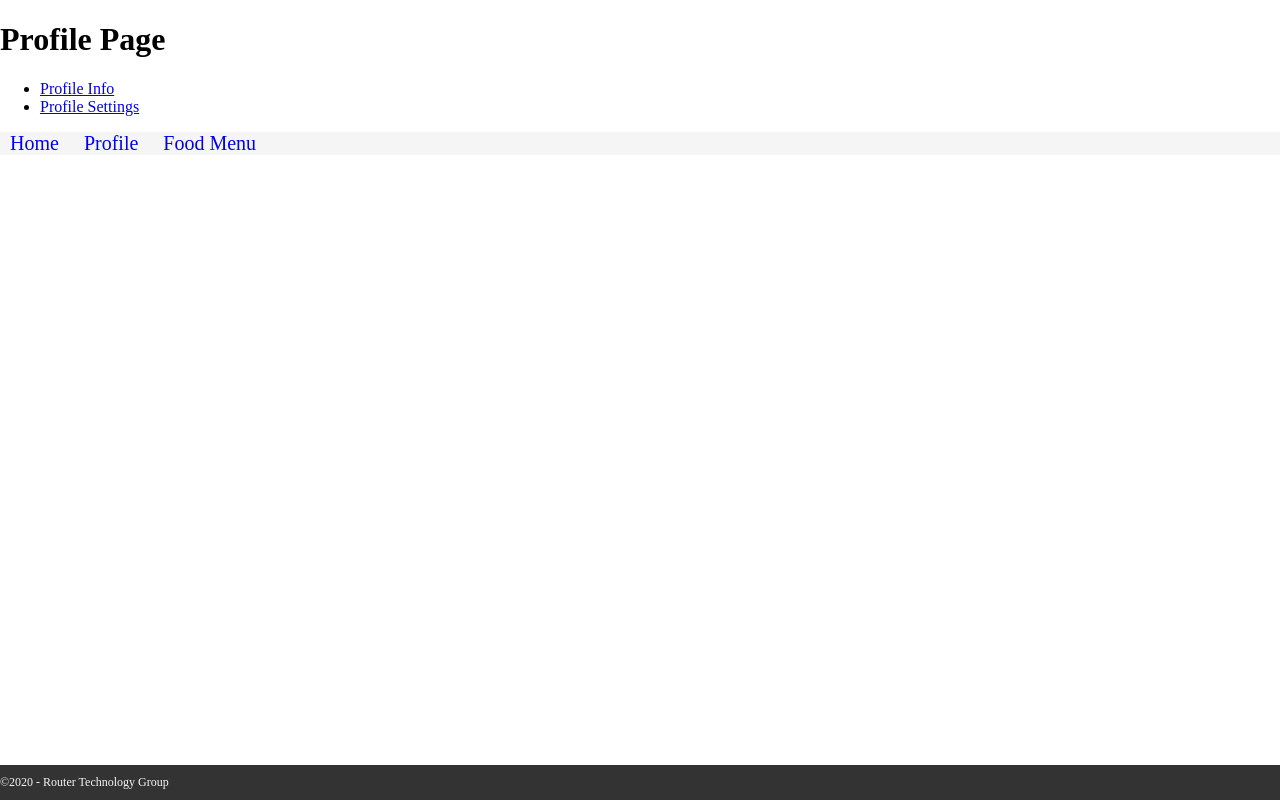
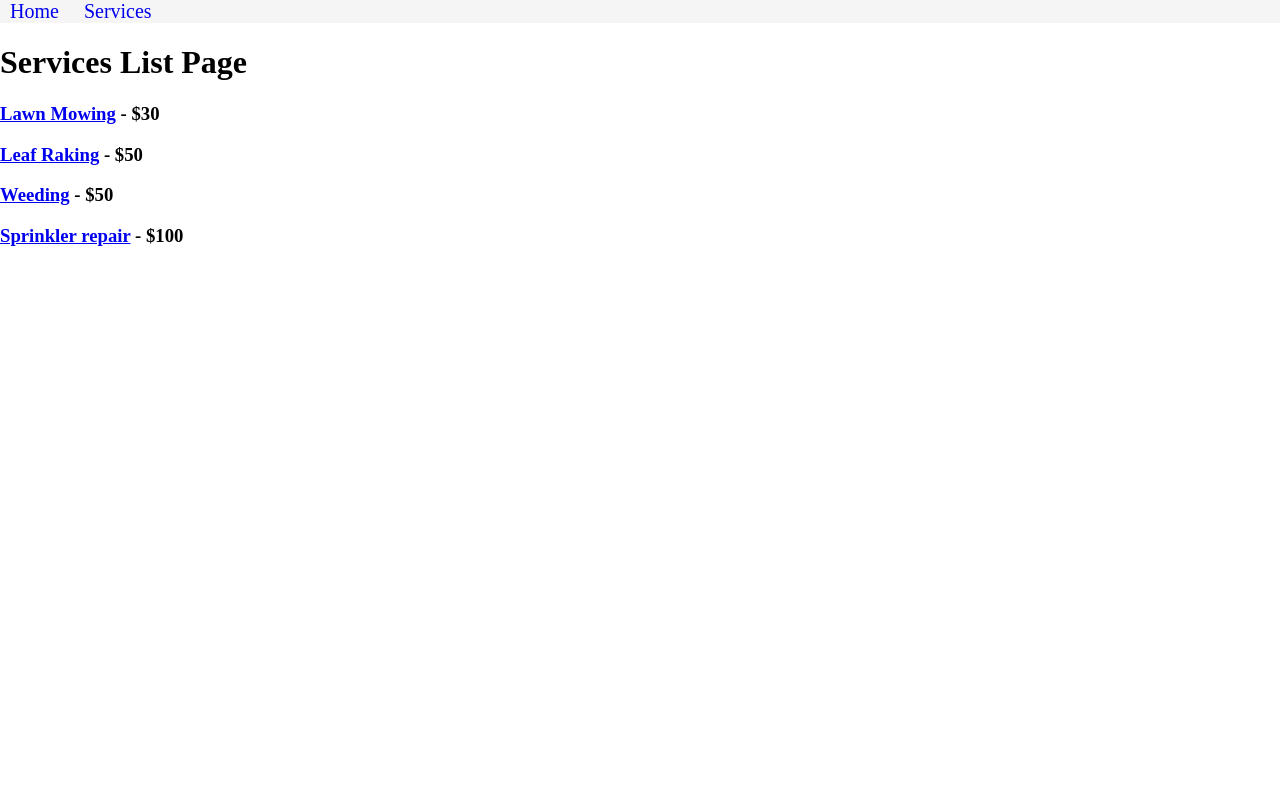
Before and after one commit to SW55293/advanced-react-fundamentals, a React (Create React App) app: page /services in a window 1280 px wide. Built offline with nearby package versions, Linux system fonts and the light colour scheme.

Commit message:
useHistory

```diff
--- a/src/Router/Router-Hooks/Params/Options.js
+++ b/src/Router/Router-Hooks/Params/Options.js
@@ -26,3 +26,4 @@ export default Options
 
 // this whole page is not showing up
 // not sure what the hell is up
+//working example is in the useHistory folder
--- /dev/null
+++ b/src/Router/Router-Hooks/useHistory/App.js
@@ -0,0 +1,23 @@
+import React from "react"
+import Header from './services/Header'
+import Home from './Home'
+import ServicesList from './services/ServicesList'
+import ServiceDetail from './services/ServiceDetail'
+
+import {Switch, Route} from "react-router-dom"
+
+function App() {
+    return (
+        <div>
+            <Header />
+
+            <Switch>
+                <Route exact path="/" component={Home}/>
+                <Route exact path="/services" component={ServicesList}/>
+                <Route path="/services/:serviceId" component={ServiceDetail}/>
+            </Switch>
+        </div>
+    )
+}
+
+export default App
--- /dev/null
+++ b/src/Router/Router-Hooks/useHistory/Home.js
@@ -0,0 +1,9 @@
+import React from "react"
+
+function Home() {
+    return (
+        <h1>Home Page</h1>
+    )
+}
+
+export default Home
--- /dev/null
+++ b/src/Router/Router-Hooks/useHistory/services/Header.js
@@ -0,0 +1,15 @@
+import React from "react"
+import {Link} from "react-router-dom"
+
+function Header() {
+    return (
+        <header>
+            <ul>
+                <li><Link to="/">Home</Link></li>
+                <li><Link to="/services">Services</Link></li>
+            </ul>
+        </header>
+    )
+}
+
+export default Header
--- /dev/null
+++ b/src/Router/Router-Hooks/useHistory/services/ServiceDetail.js
@@ -0,0 +1,19 @@
+import React from "react"
+import {useParams} from "react-router-dom"
+
+import servicesData from "./servicesData"
+
+function ServiceDetail() {
+    const {serviceId} = useParams()
+    const thisService = servicesData.find(service => service._id === serviceId)
+
+    return (
+        <div>
+            <h1>Service Detail Page</h1>
+            <h3>{thisService.name} - ${thisService.price}</h3>
+            <p>{thisService.description}</p>
+        </div>
+    )
+}
+
+export default ServiceDetail
--- /dev/null
+++ b/src/Router/Router-Hooks/useHistory/services/ServicesList.js
@@ -0,0 +1,20 @@
+import React from "react"
+import {Link} from "react-router-dom"
+
+import servicesData from "./servicesData"
+
+function ServicesList() {
+    const services = servicesData.map(service => (
+        <div key={service._id}>
+            <h3><Link to={`/services/${service._id}`}>{service.name}</Link> - ${service.price}</h3>
+        </div>
+    ))
+    return (
+        <div>
+            <h1>Services List Page</h1>
+            {services}
+        </div>
+    )
+}
+
+export default ServicesList
--- /dev/null
+++ b/src/Router/Router-Hooks/useHistory/services/servicesData.js
@@ -0,0 +1,27 @@
+let data =  [
+    {
+        "name": "Lawn Mowing",
+        "price": 30,
+        "_id": "1",
+        "description": "Have a carpet-like lawn without any work."
+    },
+    {
+        "name": "Leaf Raking",
+        "price": 50,
+        "_id": "2",
+        "description": "Remove those pesky dead tree parts from your property."
+    },
+    {
+        "name": "Weeding",
+        "price": 50,
+        "_id": "3",
+        "description": "Don't let the invaders ruin your yard."
+    },
+    {
+        "name": "Sprinkler repair",
+        "price": 100,
+        "_id": "4",
+        "description": "Keep your irrigation system top-notch."
+    }
+]
+export default data
--- a/src/index.js
+++ b/src/index.js
@@ -4,7 +4,7 @@ import {BrowserRouter as Router} from 'react-router-dom'
 
 import './Router/Nested-Routes/styles.css'
 //import App from './Router/Nested-Routes/App'
-import App from './Router/Router-Hooks/Route-Match/Main'
+import App from './Router/Router-Hooks/useHistory/App'
 
 ReactDOM.render(
 	<Router>
```
